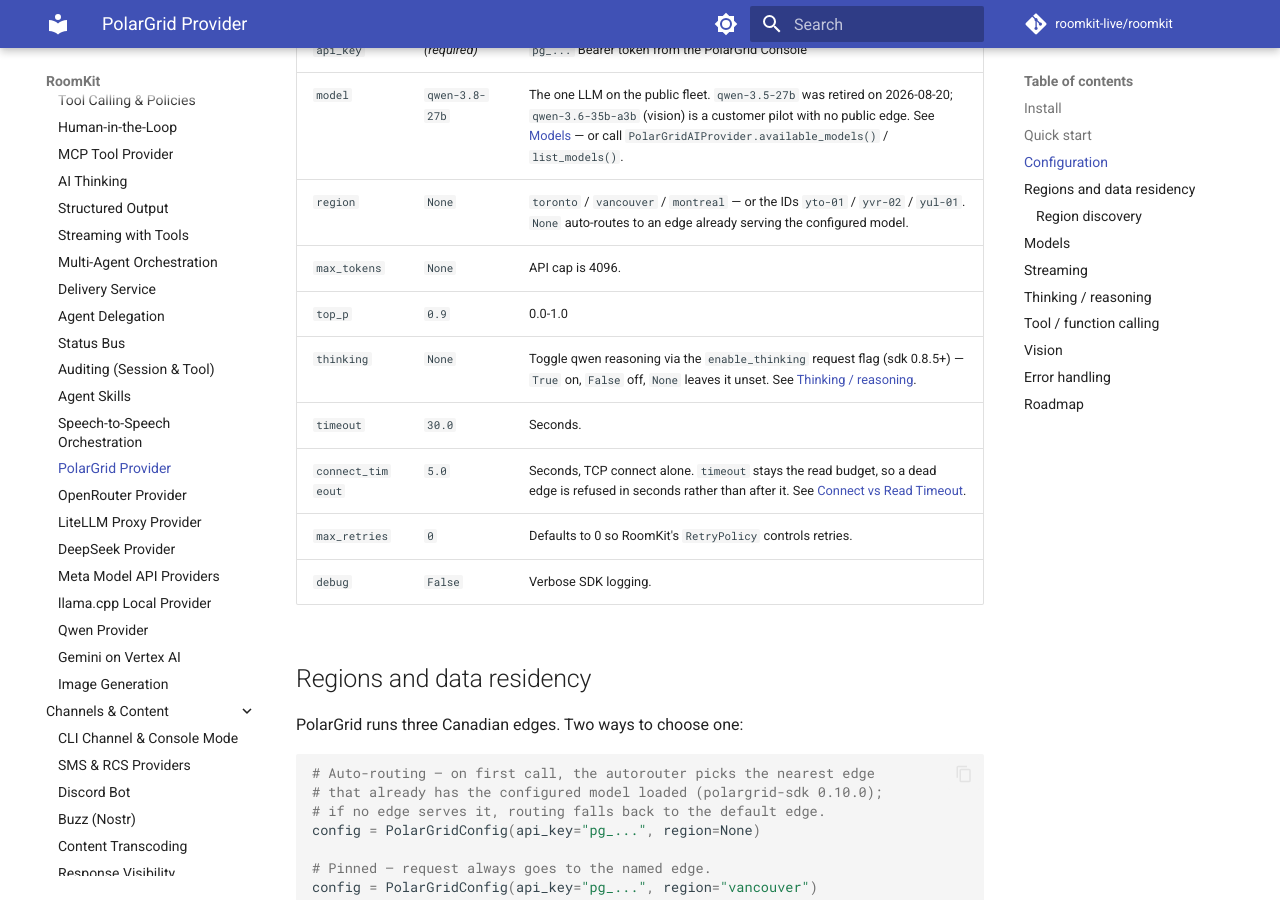
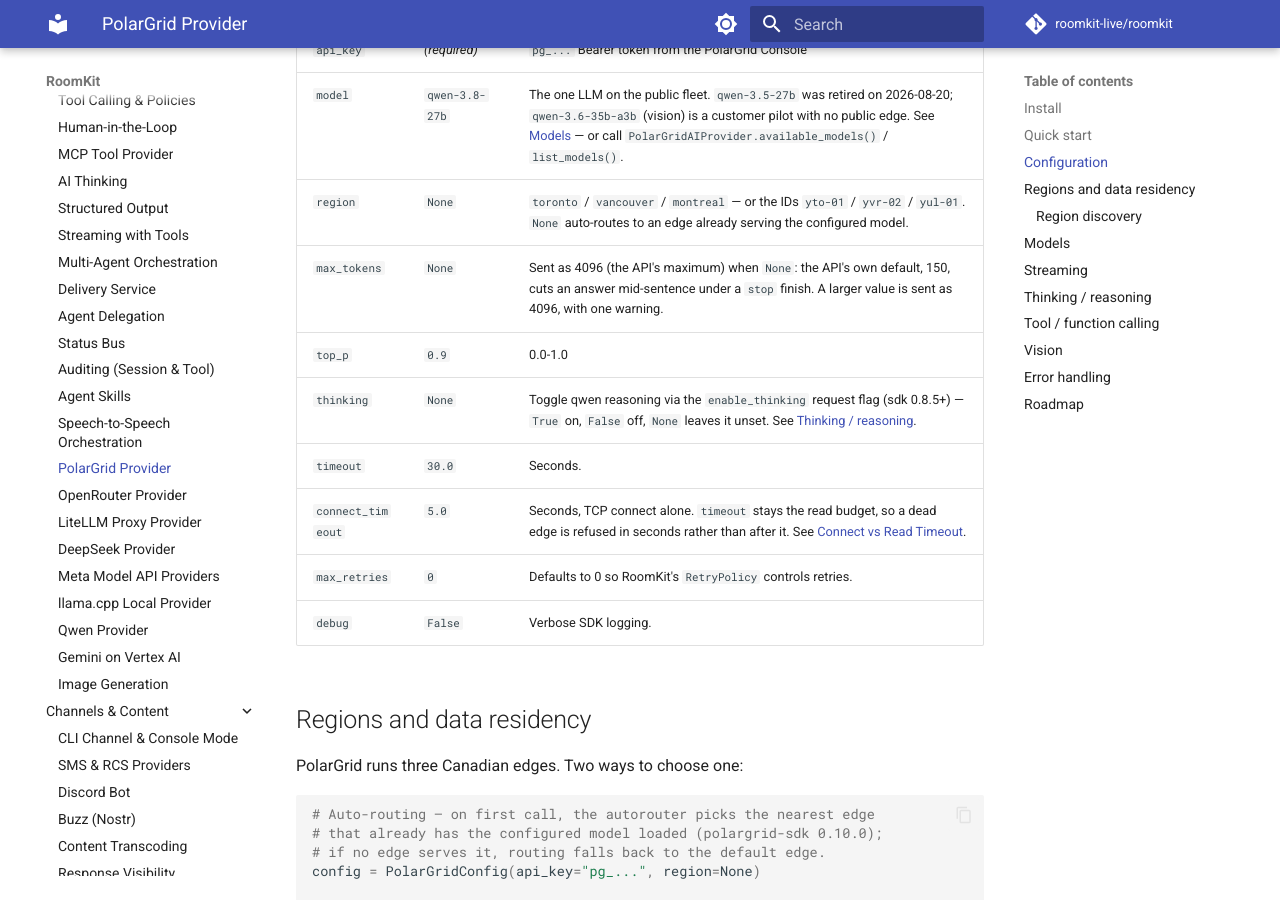
Before and after one commit to roomkit-live/roomkit-docs, an MkDocs documentation site: the page built from docs/guides/polargrid.md, in a window 1280 px wide and 900 px high, scrolled down 898 px. Built offline with MkDocs 1.6.1 and Material for MkDocs 9.7.7, drawn with Linux system fonts in a browser that asks for light colours; comment, search, counter and statistics services are not loaded.

Commit message:
docs(polargrid): max_tokens is sent as 4096 when unset, the API's own default cutting an answer short (RMK-389)

```diff
--- a/docs/guides/polargrid.md
+++ b/docs/guides/polargrid.md
@@ -35,7 +35,7 @@ A full runnable example lives at [`examples/polargrid_ai.py`](https://github.com
 | `api_key` | _(required)_ | `pg_...` Bearer token from the PolarGrid Console |
 | `model` | `qwen-3.8-27b` | The one LLM on the public fleet. `qwen-3.5-27b` was retired on 2026-08-20; `qwen-3.6-35b-a3b` (vision) is a customer pilot with no public edge. See [Models](#models) — or call `PolarGridAIProvider.available_models()` / `list_models()`. |
 | `region` | `None` | `toronto` / `vancouver` / `montreal` — or the IDs `yto-01` / `yvr-02` / `yul-01`. `None` auto-routes to an edge already serving the configured model. |
-| `max_tokens` | `None` | API cap is 4096. |
+| `max_tokens` | `None` | Sent as 4096 (the API's maximum) when `None`: the API's own default, 150, cuts an answer mid-sentence under a `stop` finish. A larger value is sent as 4096, with one warning. |
 | `top_p` | `0.9` | 0.0-1.0 |
 | `thinking` | `None` | Toggle qwen reasoning via the `enable_thinking` request flag (sdk 0.8.5+) — `True` on, `False` off, `None` leaves it unset. See [Thinking / reasoning](#thinking-reasoning). |
 | `timeout` | `30.0` | Seconds. |
```
